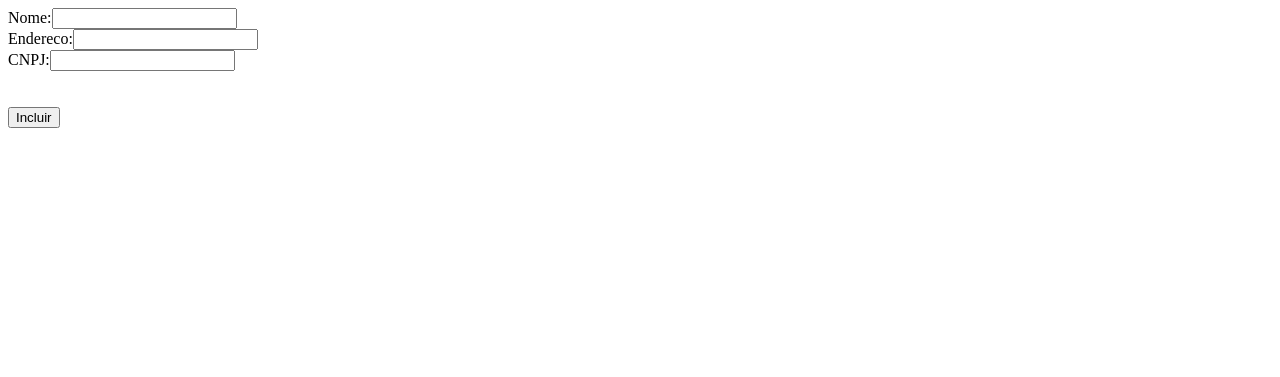
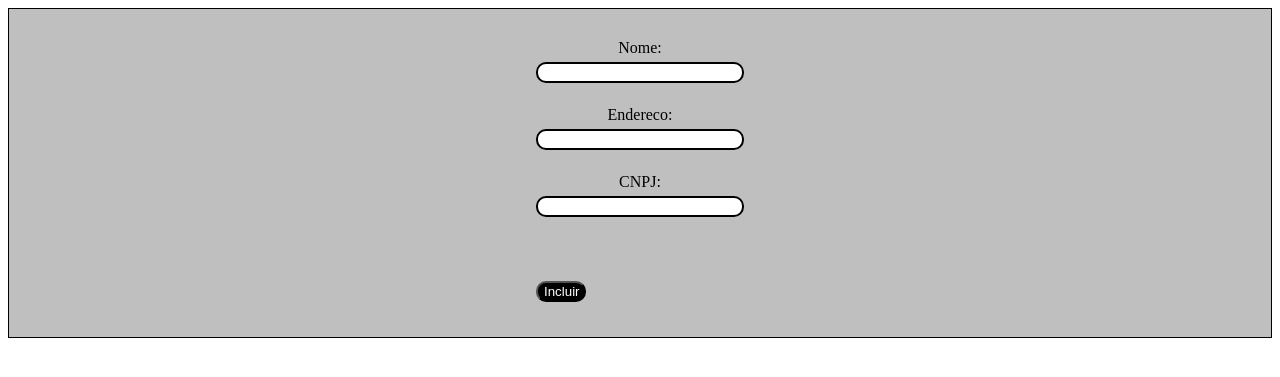
Before and after one commit to GustavoSenac2023/CRUD, a PHP site: page /view2/FormLoja.php?op=1 in a window 1280 px wide. Shown: the top 377 px of the page. Run offline with PHP 8.4, Linux system fonts and the light colour scheme.

Commit message:
css progress

```diff
--- a/view2/FormLoja.php
+++ b/view2/FormLoja.php
@@ -1,3 +1,12 @@
+<!DOCTYPE html>
+<html lang="en">
+<head>
+    <meta charset="UTF-8">
+    <link rel="stylesheet" href="style.css">
+    <meta name="viewport" content="width=device-width, initial-scale=1.0">
+    <title>Document</title>
+</head>
+<body>
 <?php
 
 $op=$_REQUEST["op"];
@@ -20,16 +29,18 @@
 }
 
 print "<form action='../controller2/ProcessaLoja.php' method='post'>";
+print "<div>";
 print "<label for='nome'>Nome:</label>";
 print "<input type='text' name='nome' value=".$nome."><br>";
 print "<label for='endereco'>Endereco:</label>";
 print "<input type='text' name='endereco' value=".$endereco."><br>";
 print "<label for='cnpj'>CNPJ:</label>";
 print "<input type='text' name='cnpj' value=".$cnpj."><br>";
+print "</div>";
 print "<input type='hidden' name='codigo' value='$id'><br>";
 print "<input type='hidden' name='op' value='$operacao'><br>";
 print "<input type='submit' value='$operacao'>";
 print "</form>";
-
-
 ?>
+</body>
+</html>
--- /dev/null
+++ b/view2/style.css
@@ -0,0 +1,32 @@
+label {
+
+}
+
+
+input[type=text]{
+    outline: none;
+    border: 2px solid black;
+    width: 200px;
+    border-radius: 10px;
+    margin: 5px;
+}
+div{
+    display: flex;
+    flex-direction: column;
+    align-items: center;
+}
+form{
+    justify-content: center;
+    box-sizing: border-box;
+    padding: 30px;
+    border: 1px solid black;
+    display: grid;
+    background-color: #7a7a7a7a;
+}
+input[type=submit]{
+    margin: 5px;
+    color: white;
+    background-color: black;
+    border-radius: 10px;
+    width: 50px;
+}
```
Lines whose indentation alone changed are shown as unchanged.
